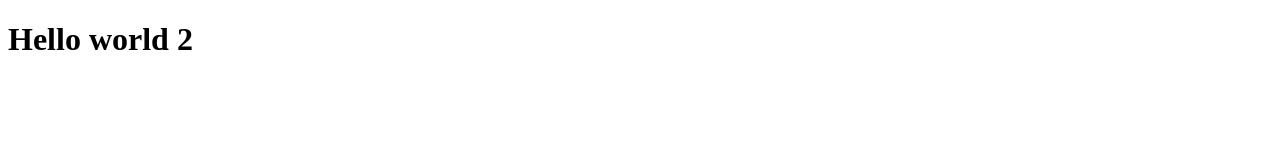
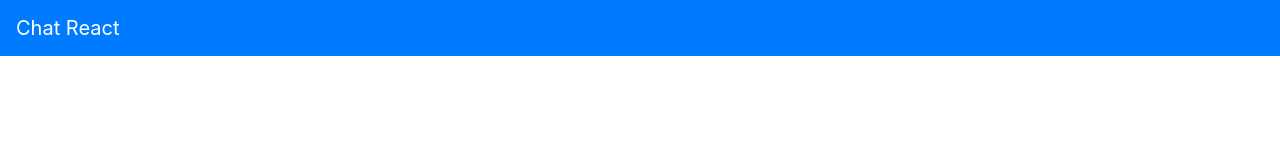
Before and after one commit to ignacioainol/react-and-firebase-chat, a React app: page / in a window 1280 px wide. Built offline with nearby package versions, Linux system fonts and the light colour scheme.

Commit message:
change indexjs to class and render

```diff
--- a/package.json
+++ b/package.json
@@ -4,7 +4,8 @@
   "description": "",
   "main": "index.js",
   "scripts": {
-    "dev": "webpack-dev-server -d"
+    "dev": "webpack-dev-server -d",
+    "build": "webpack -p"
   },
   "keywords": [],
   "author": "",
--- a/src/index.html
+++ b/src/index.html
@@ -3,7 +3,9 @@
 <head>
     <meta charset="UTF-8">
     <meta name="viewport" content="width=device-width, initial-scale=1.0">
+    <!-- BOOTSTRAP -->
     <meta http-equiv="X-UA-Compatible" content="ie=edge">
+    <link rel="stylesheet" href="https://stackpath.bootstrapcdn.com/bootstrap/4.3.1/css/bootstrap.min.css" integrity="sha384-ggOyR0iXCbMQv3Xipma34MD+dH/1fQ784/j6cY/iJTQUOhcWr7x9JvoRxT2MZw1T" crossorigin="anonymous">
     <title>Document</title>
 </head>
 <body>
--- a/src/index.js
+++ b/src/index.js
@@ -1,7 +1,18 @@
-import React from 'react';
+import React, {Component} from 'react';
 import {render} from 'react-dom';
 
+class App extends Component{
+    render(){
+        return(
+            <div>
+                <nav className="navbar navbar-light bg-primary">
+                    <a className="navbar-brand text-white">Chat React</a>
+                </nav>
+            </div>
+        )
+    }
+}
 render(
-    <h1>Hello world 2</h1>,
+    <App/>,
     document.getElementById('app')
 );
```
